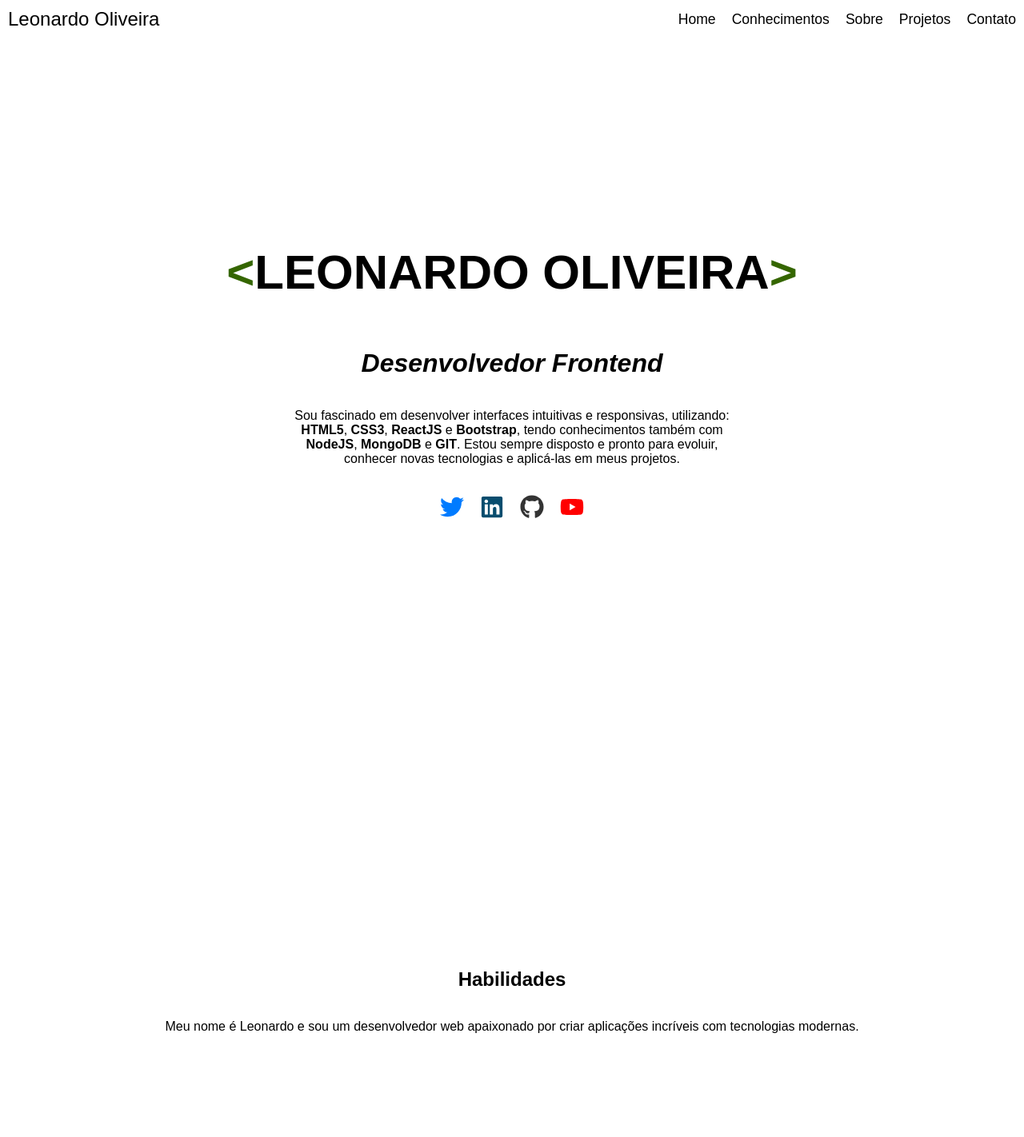
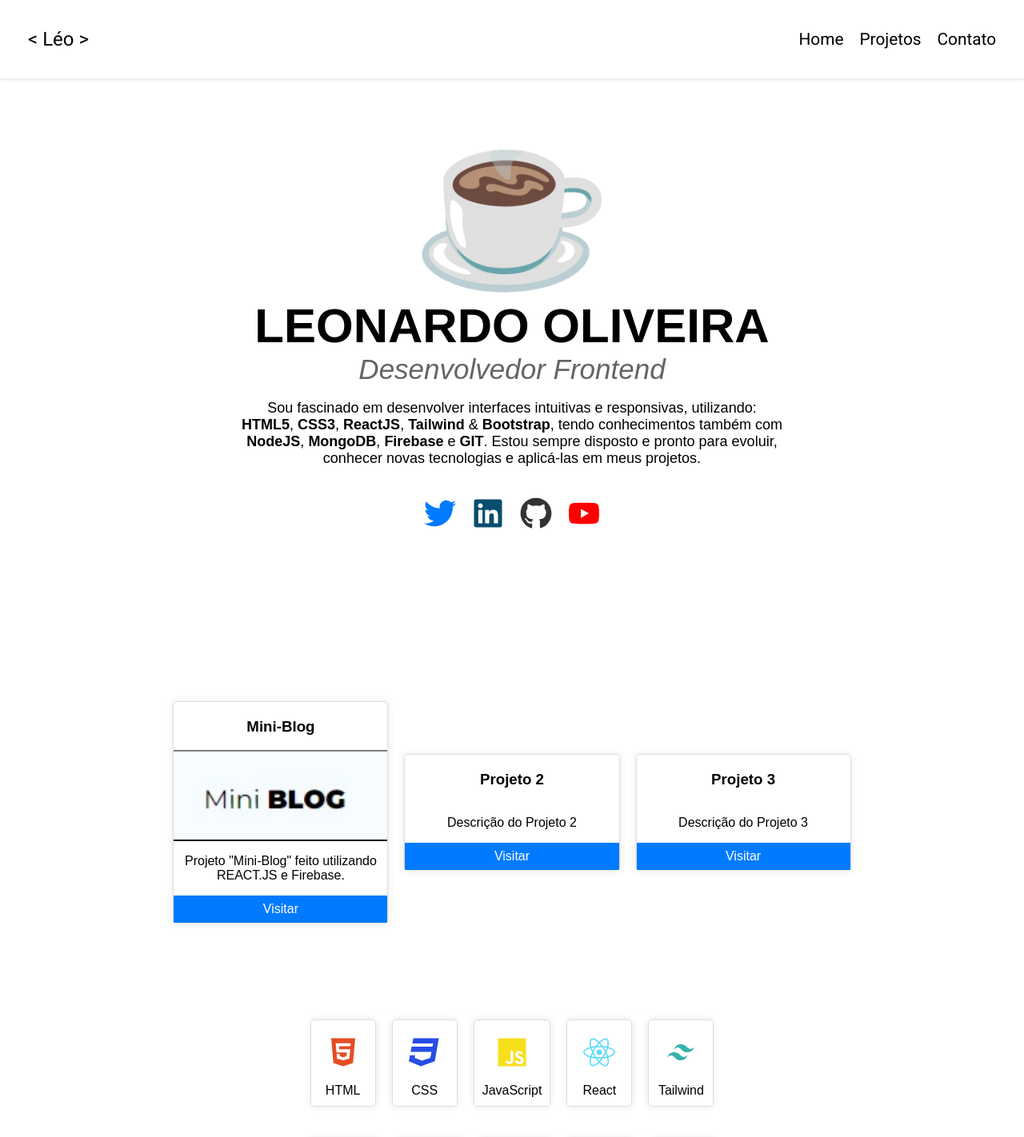
Before and after one commit to leoz11/portfolio-website, a React (Create React App) app: page / in a window 1280 px wide. Shown: the top 1422 px of the page at 80% size. Built offline with nearby package versions, Linux system fonts and the light colour scheme.

Commit message:
Updating files

```diff
--- a/src/App.css
+++ b/src/App.css
@@ -5,7 +5,11 @@ body {
   display: flex;
   justify-content: center;
   align-items: center;
-  min-height: 100vh; /* Definir a altura total da tela */
+  min-height: 100vh;
+}
+
+.geral {
+  text-align: center;
 }
 
 .section {
@@ -14,6 +18,12 @@ body {
   flex-direction: column;
   justify-content: center;
   align-items: center;
+  transition: background-color 0.3s, color 0.3s;
+}
+
+.section.hovered {
+  background-color: #007bff;
+  color: #fff;
 }
 
 .section h2 {
@@ -22,7 +32,6 @@ body {
 
 #home {
   text-align: center;
-  margin-top: 60px; /* Definir a margem superior para afastar da navbar */
 }
 
 @keyframes colorChange {
@@ -43,6 +52,18 @@ body {
 
 .title {
   font-size: 60px;
+  font-weight: bold;
+}
+
+.sub-title {
+  font-size: 35px;
+  color: #646464;
+}
+
+.home-text {
+  font-size: 18px;
+  text-align: center; /* Center-align the text */
+  width: 85vh;
 }
 
 .social-icons {
@@ -64,20 +85,210 @@ body {
 
 .twitter {
   color: #007bff;
-  font-size: 30px;
+  font-size: 40px;
 }
 
 .linkedin {
   color: #084d6e;
-  font-size: 30px;
+  font-size: 40px;
 }
 
 .github {
   color: #333;
-  font-size: 30px;
+  font-size: 40px;
 }
 
 .youtube {
   color: #FF0000;
-  font-size: 30px;
+  font-size: 40px;
 }
+
+#home img {
+  width: 30vh;
+  align-items: center;
+  justify-content: center;
+  display: flex;
+}
+
+.dark-mode body {
+  color: #fff;
+  background-color: #000;
+}
+
+body, .dark-mode-transition {
+  transition: background-color 0.3s, color 0.3s;
+}
+
+.dark-mode-toggle {
+  font-size: 20px;
+}
+
+@media screen and (max-width: 768px) {
+  #home img {
+    width: 55vh;
+    margin-top: 100px;
+  }
+
+  .title {
+    font-size: 40px;
+    font-weight: bold;
+  }
+
+  .home-text {
+    font-size: 18px;
+    text-align: justify; /* Center the text */
+    padding: 20px; /* Add padding for spacing */
+  }
+}
+
+.fade-in {
+  animation: fade-in 1s ease-in-out;
+  opacity: 0;
+  transform: translateY(20px);
+}
+
+@keyframes fade-in {
+  0% {
+    opacity: 0;
+    transform: translateY(20px);
+  }
+  100% {
+    opacity: 1;
+    transform: translateY(0);
+  }
+}
+
+.cards-container {
+  display: flex;
+  justify-content: center;
+  align-items: center;
+  width: 100%;
+  margin-top: 30px;
+  margin-bottom: 10vh;
+}
+
+.card {
+  border: 1px solid #ddd;
+  padding-bottom: 0;
+  padding-top: 20px;
+  width: calc(33.33% - 20px);
+  box-shadow: 0px 0px 10px rgba(0, 0, 0, 0.1);
+  margin: 0 10px;
+  margin-bottom: 20px;
+  display: flex;
+  flex-direction: column;
+  text-align: center;
+  border-radius: 5px;
+}
+
+.card h3 {
+  margin-top: 0;
+}
+
+.visit-button {
+  background-color: transparent;
+  color: #fff;
+  background-color: #007bff;
+  padding: 8px 16px;
+  text-align: center;
+  text-decoration: none;
+  margin-top: auto;
+  overflow: hidden;
+}
+
+.visit-button:hover {
+  background-color: #001e3d;
+}
+
+#tecnologias {
+  margin-top: 20px; /* Change this value as needed */
+}
+
+.icon-container {
+  display: flex;
+  justify-content: center;
+  align-items: center;
+  margin-top: 10px;
+  margin-bottom: 10px; /* Add margin to the bottom */
+}
+
+.background {
+  width: 100%;
+  border-bottom: 2px solid black;
+}
+
+#tecnologias {
+  margin-top: 20px;
+}
+
+.icon-container {
+  display: flex;
+  justify-content: center;
+  align-items: center;
+  flex-wrap: wrap; /* Allow icons to wrap to the next line */
+  margin-top: 10px;
+  margin-bottom: 10px;
+}
+
+.tech-icon {
+  font-size: 40px;
+  margin: 10px; /* Add spacing around each icon */
+}
+
+/* Define colors for each icon */
+.html-icon {
+  color: #E44D26; /* HTML color */
+}
+
+.css-icon {
+  color: #264de4; /* CSS color */
+}
+
+.js-icon {
+  color: #F7DF1E; /* JavaScript color */
+}
+
+.react-icon {
+  color: #61DAFB; /* React color */
+}
+
+.bootstrap-icon {
+  color: #563D7C; /* Bootstrap color */
+}
+
+.node-icon {
+  color: #339933; /* Node.js color */
+}
+
+.db-icon {
+  color: #47A248; /* Database color */
+}
+
+.firebase-icon {
+  color: #FFCA28; /* Firebase color */
+}
+
+.git-icon {
+  color: #F05032; /* Git color */
+}
+
+.tailwind-icon {
+  color: #38B2AC; /* Tailwind color */
+}
+
+.tech-card {
+  border: 1px solid #ddd;
+  padding: 10px;
+  margin: 10px;
+  display: flex;
+  flex-direction: column;
+  align-items: center;
+  text-align: center;
+  box-shadow: 0px 0px 10px rgba(0, 0, 0, 0.1);
+  transition: transform 0.2s;
+  border-radius: 5px;
+}
+
+.tech-card:hover {
+  transform: translateY(-5px);
+}
--- a/src/App.js
+++ b/src/App.js
@@ -1,19 +1,26 @@
 import React from 'react';
 import './App.css';
 import Navbar from './components/Navbar';
-import { FaTwitter, FaLinkedin, FaGithub, FaYoutube } from 'react-icons/fa';
+import coffee from './coffee.gif';
+import { FaTwitter, FaLinkedin, FaGithub, FaYoutube, FaHtml5, FaCss3, FaJs, FaReact, FaBootstrap, FaNodeJs, FaDatabase, FaFire, FaGit } from 'react-icons/fa';
+import { BiLogoTailwindCss } from 'react-icons/bi';
+
+import background from './mini-blog.jpg'
 
 const App = () => {
   return (
     <div>
       <Navbar />
+      <div className='geral'>
+        {/* Seção Inicial */}
         <div className="section" id="home">
-      <h1 className='title'><span className="angle-brackets">&lt;</span>LEONARDO OLIVEIRA<span className="angle-brackets">&gt;</span></h1>
-        <h1><i>Desenvolvedor Frontend</i></h1>
-        <p>Sou fascinado em desenvolver interfaces intuitivas e responsivas, utilizando: <br />
-          <b>HTML5</b>, <b>CSS3</b>, <b>ReactJS</b> e <b>Bootstrap</b>, tendo conhecimentos também com<br />
-          <b>NodeJS</b>, <b>MongoDB</b> e <b>GIT</b>. Estou sempre disposto e pronto para evoluir,<br />
-          conhecer novas tecnologias e aplicá-las em meus projetos.
+          <div>
+            <img src={coffee} alt="" />
+          </div>
+          <div className='title'>LEONARDO OLIVEIRA</div>
+          <i className='sub-title'>Desenvolvedor Frontend</i>
+          <p className='home-text'>
+            Sou fascinado em desenvolver interfaces intuitivas e responsivas, utilizando: <b>HTML5</b>, <b>CSS3</b>, <b>ReactJS</b>, <b>Tailwind</b> & <b>Bootstrap</b>, tendo conhecimentos também com <b>NodeJS</b>, <b>MongoDB</b>, <b>Firebase</b> e <b>GIT</b>. Estou sempre disposto e pronto para evoluir, conhecer novas tecnologias e aplicá-las em meus projetos.
           </p>
           <div className="social-icons">
             <a href="https://twitter.com/your_twitter" target="_blank" rel="noopener noreferrer">
@@ -30,30 +37,106 @@ const App = () => {
             </a>
           </div>
         </div>
-      <div className="section" id="conhecimentos">
-        <h2>Habilidades</h2>
-        <p>Meu nome é Leonardo e sou um desenvolvedor web apaixonado por criar aplicações incríveis com tecnologias modernas.</p>
+
+        {/* Seção de Projetos */}
+        <div className="section" id="projetos">
+          <div className="cards-container">
+            <div className="card">
+              <h3>Mini-Blog</h3>
+              <img className='background' src={background} alt="" />
+              <p>Projeto "Mini-Blog" feito utilizando REACT.JS e Firebase.</p>
+              <a href="URL_DO_PROJETO" target="_blank" rel="noopener noreferrer" className="visit-button">Visitar</a>
             </div>
+            {/* Projeto 2 */}
+            <div className="card">
+              <h3>Projeto 2</h3>
+              <p>Descrição do Projeto 2</p>
+              <a href="URL_DO_PROJETO" target="_blank" rel="noopener noreferrer" className="visit-button">Visitar</a>
+            </div>
+            {/* Projeto 3 */}
+            <div className="card">
+              <h3>Projeto 3</h3>
+              <p>Descrição do Projeto 3</p>
+              <a href="URL_DO_PROJETO" target="_blank" rel="noopener noreferrer" className="visit-button">Visitar</a>
+            </div>
+          </div>
+          <div className="icon-container">
+            <div className="tech-card">
+              <div className="tech-icon">
+                <FaHtml5 className="html-icon" />
+              </div>
+              <div>HTML</div>
+            </div>
+            <div className="tech-card">
+              <div className="tech-icon">
+                <FaCss3 className="css-icon" />
+              </div>
+              <div>CSS</div>
+            </div>
+            <div className="tech-card">
+              <div className="tech-icon">
+                <FaJs className="js-icon" />
+              </div>
+              <div>JavaScript</div>
+            </div>
+            <div className="tech-card">
+              <div className="tech-icon">
+                <FaReact className="react-icon" />
+              </div>
+              <div>React</div>
+            </div>
+            <div className="tech-card">
+              <div className="tech-icon">
+                <BiLogoTailwindCss className="tailwind-icon" />
+              </div>
+              <div>Tailwind</div>
+            </div>
+        </div>
+        <div className="icon-container">
+        <div className="tech-card">
+              <div className="tech-icon">
+                <FaBootstrap className="bootstrap-icon" />
+              </div>
+              <div>Bootstrap</div>
+            </div>
+            <div className="tech-card">
+              <div className="tech-icon">
+                <FaNodeJs className="node-icon" />
+              </div>
+              <div>Node.js</div>
+            </div>
+            <div className="tech-card">
+              <div className="tech-icon">
+                <FaDatabase className="db-icon" />
+              </div>
+              <div>Database</div>
+            </div>
+            <div className="tech-card">
+              <div className="tech-icon">
+                <FaFire className="firebase-icon" />
+              </div>
+              <div>Firebase</div>
+            </div>
+            <div className="tech-card">
+              <div className="tech-icon">
+                <FaGit className="git-icon" />
+              </div>
+              <div>Git</div>
+            </div>
+          </div>
+        </div>
+
+        {/* Seção Sobre */}
         <div className="section" id="sobre">
           <h2>Sobre</h2>
           <p>Meu nome é Leonardo e sou um desenvolvedor web apaixonado por criar aplicações incríveis com tecnologias modernas.</p>
         </div>
-      <div className="section" id="projetos">
-        <h2>Projetos</h2>
-        <ul>
-          <li>
-            <strong>Projeto 1:</strong> Site de e-commerce em React.js
-            <p>Um site de e-commerce com carrinho de compras e integração com API de pagamento.</p>
-          </li>
-          <li>
-            <strong>Projeto 2:</strong> Aplicativo de lista de tarefas em React Native
-            <p>Um aplicativo mobile para gerenciar suas tarefas diárias de forma simples e intuitiva.</p>
-          </li>
-        </ul>
-      </div>
+
+        {/* Seção de Contato */}
         <div className="section" id="contato">
           <h2>Contato</h2>
           <p>Você pode entrar em contato comigo através do email: leonardo@example.com</p>
+        </div>
       </div>
     </div>
   );
--- a/src/components/Navbar.css
+++ b/src/components/Navbar.css
@@ -1,12 +1,13 @@
-/* Navbar.css */
 .navbar {
   color: #000;
   background-color: white;
-  padding: 10px;
-  position: fixed; /* Add this line to fix the navbar */
-  top: 0; /* Add this line to position it at the top */
-  left: 0; /* Add this line to position it at the left */
-  right: 0; /* Add this line to make it full-width */
+  padding: 35px;
+  position: fixed;
+  top: 0;
+  left: 0;
+  right: 0;
+  box-shadow: 0 2px 4px rgba(0, 0, 0, 0.1); /* Adicionado: Sombra abaixo da barra de navegação */
+  font-family: Roboto, sans-serif;
 }
 
 .navbar-container {
@@ -17,10 +18,6 @@
 
 .brand {
   font-size: 1.5rem;
-}
-
-.brand img {
-  width: 60px;
 }
 
 .navbar-menu {
@@ -40,11 +37,15 @@
 .navbar-menu a {
   color: #000;
   text-decoration: none;
-  font-size: 1.1rem;
+  font-size: 1.3rem;
   transition: opacity 0.3s;
   cursor: pointer;
   position: relative;
+}
 
+.navbar-menu a:hover {
+  color: #9c36fc;
+  transition: 0.3s;
 }
 
 .navbar-menu a::after {
@@ -55,53 +56,45 @@
   background-color: #9c36fc;
   position: absolute;
   bottom: -2px;
-  left: 50%;
-  transform: translateX(-50%);
-  transition: width 0.3s;
+  left: 0; /* Modificado: Definimos a posição inicial como a esquerda */
+  transform: scaleX(0); /* Adicionado: Inicialmente, o sublinhado não terá largura */
+  transform-origin: left center; /* Adicionado: Define a origem da transformação */
+  transition: transform 0.3s;
 }
 
 .navbar-menu a:hover::after {
-  width: 100%;
+  width: 100%; /* Sublinhado expande */
+  transform: scaleX(1); /* Sublinhado se estende da esquerda para a direita */
 }
 
-/* Responsividade */
 .navbar-toggle {
   display: none;
   cursor: pointer;
 }
 
-.navbar-toggle span {
+.navbar-toggle .bar {
   display: block;
   width: 25px;
   height: 3px;
   background-color: #000;
   margin: 5px auto;
+  transition: transform 0.2s, opacity 0.2s;
+}
+
+.navbar-toggle.active .bar {
+  opacity: 0;
 }
 
 @media screen and (max-width: 768px) {
-  .navbar-menu {
-    display: none;
-    flex-direction: column;
-    position: absolute;
-    top: 60px;
+  .navbar {
+    color: #000;
+    background-color: white;
+    padding: 20px;
+    position: fixed;
+    top: 0;
     left: 0;
-    width: 100%;
-    background-color: #fff;
-  }
-
-  .navbar-menu.active {
-    display: flex;
-  }
-
-  .navbar-menu a {
-    color: #000;;
-  }
-
-  .navbar-menu a:hover::after {
-    width: 0;
-  }
-
-  .navbar-toggle {
-    display: block;
+    right: 0;
+    box-shadow: 0 2px 4px rgba(0, 0, 0, 0.1); /* Adicionado: Sombra abaixo da barra de navegação */
+    font-family: Roboto, sans-serif;
   }
 }
--- a/src/components/Navbar.js
+++ b/src/components/Navbar.js
@@ -1,102 +1,57 @@
-// Navbar.js
-
 import React, { useState, useEffect } from 'react';
 import { Link } from 'react-scroll';
 import './Navbar.css';
 
 const Navbar = () => {
-  const [isOpen, setIsOpen] = useState(false);
+  const [isMenuOpen, setIsMenuOpen] = useState(false);
   const [scrollProgress, setScrollProgress] = useState(0);
-  const [isMenuOpen, setIsMenuOpen] = useState(false);
 
   useEffect(() => {
     const updateScrollProgress = () => {
+      const scrolledHeight = window.scrollY;
       const totalHeight = document.documentElement.scrollHeight - window.innerHeight;
-      const scrolledHeight = window.scrollY;
       const progress = (scrolledHeight / totalHeight) * 100;
       setScrollProgress(progress);
     };
 
     window.addEventListener('scroll', updateScrollProgress);
-
-    return () => {
-      window.removeEventListener('scroll', updateScrollProgress);
-    };
+    return () => window.removeEventListener('scroll', updateScrollProgress);
   }, []);
 
   const toggleNavbar = () => {
-    setIsOpen(!isOpen);
+    setIsMenuOpen(!isMenuOpen);
   };
 
-  const toggleMenu = () => {
-    setIsMenuOpen(!isMenuOpen);
-  };
+  const sections = [
+    { id: 'home', text: 'Home' },
+    { id: 'projetos', text: 'Projetos' },
+    { id: 'contato', text: 'Contato' },
+  ];
 
   return (
     <nav className="navbar">
       <div className="navbar-container">
-        <div className="brand">Leonardo Oliveira</div>
+      <div className="brand">&lt; Léo &gt;</div>
         <div className={`navbar-menu ${isMenuOpen ? 'active' : ''}`}>
+          {sections.map((section) => (
             <Link
+              key={section.id}
               activeClass="active"
-            to="home"
+              to={section.id}
               spy={true}
               smooth={true}
               offset={-70}
               duration={500}
               onClick={toggleNavbar}
             >
-            Home
+              {section.text}
             </Link>
-          <Link
-            activeClass="active"
-            to="conhecimentos"
-            spy={true}
-            smooth={true}
-            offset={-70}
-            duration={500}
-            onClick={toggleNavbar}
-          >
-            Conhecimentos
-          </Link>
-          <Link
-            activeClass="active"
-            to="sobre"
-            spy={true}
-            smooth={true}
-            offset={-70}
-            duration={500}
-            onClick={toggleNavbar}
-          >
-            Sobre
-          </Link>
-          <Link
-            activeClass="active"
-            to="projetos"
-            spy={true}
-            smooth={true}
-            offset={-70}
-            duration={500}
-            onClick={toggleNavbar}
-          >
-            Projetos
-          </Link>
-          <Link
-            activeClass="active"
-            to="contato"
-            spy={true}
-            smooth={true}
-            offset={-70}
-            duration={500}
-            onClick={toggleNavbar}
-          >
-            Contato
-          </Link>
+          ))}
         </div>
-        <div className={`navbar-toggle ${isMenuOpen ? 'active' : ''}`} onClick={toggleMenu}>
-          <span className={isMenuOpen ? 'cross' : ''}></span>
-          <span className={isMenuOpen ? 'cross' : ''}></span>
-          <span className={isMenuOpen ? 'cross' : ''}></span>
+        <div className={`navbar-toggle ${isMenuOpen ? 'active' : ''}`} onClick={toggleNavbar}>
+          <span className="bar"></span>
+          <span className="bar"></span>
+          <span className="bar"></span>
         </div>
       </div>
       <div className="progress-bar" style={{ width: `${scrollProgress}%` }} />
```
Also changed, not shown: src/coffee.gif (added), src/mini-blog.jpg (added). Lines whose indentation alone changed are shown as unchanged.
